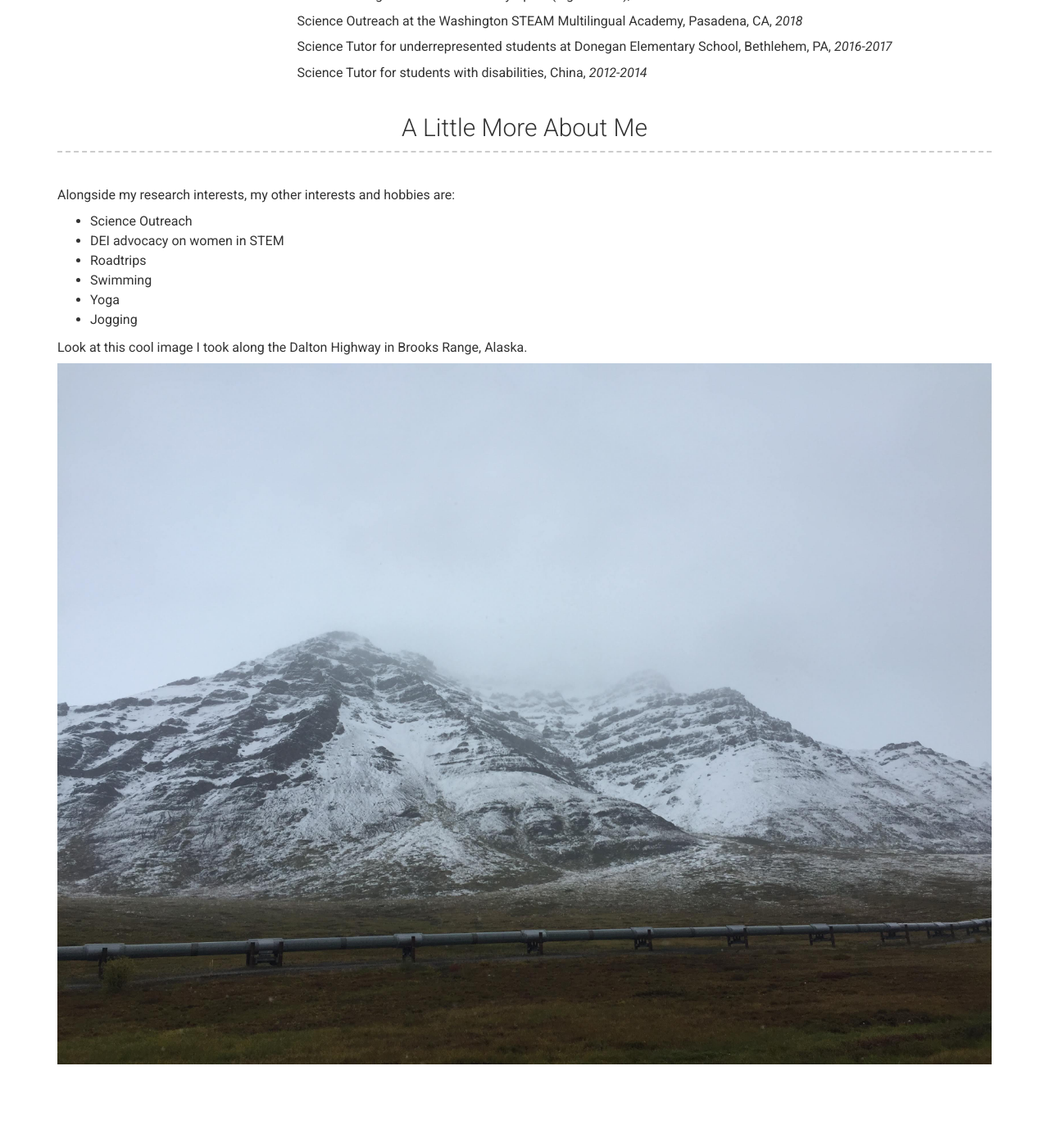
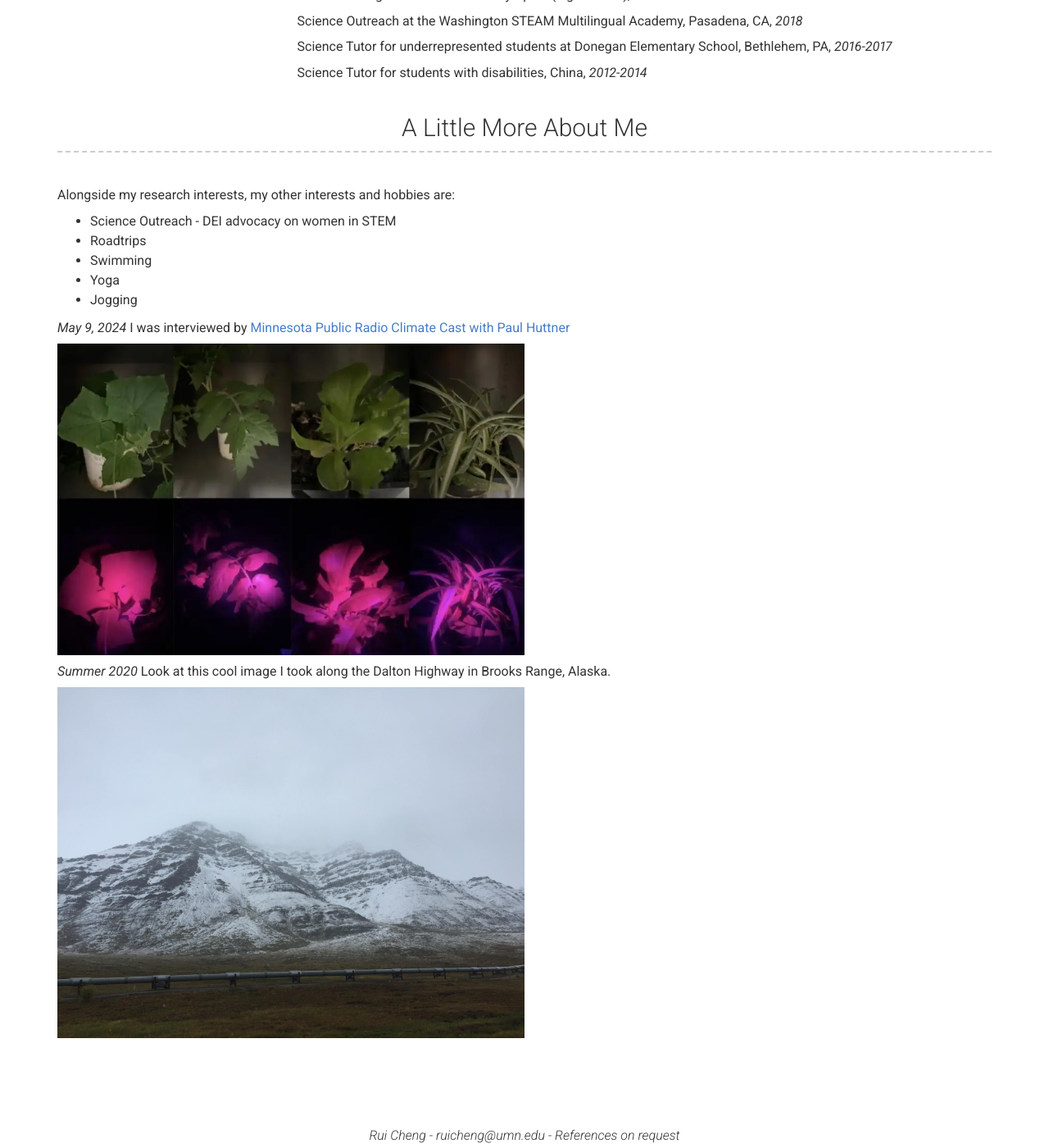
Before and after one commit to ruillercoaster/ruillercoaster.github.io, a Jekyll site: the page built from index.md, in a window 1280 px wide and 1400 px high, scrolled down 4731 px. Shown: the whole window at 82% size. Built offline with Jekyll 4.4.1, drawn with Linux system fonts in a browser that asks for light colours; nearby versions of some CDN libraries; a script that is not in the unit is left out.

Commit message:
add media

```diff
--- a/_config.yml
+++ b/_config.yml
@@ -466,16 +466,19 @@ content:
     layout: text
     content: | # this will include new lines to allow paragraphs
       Alongside my research interests, my other interests and hobbies are:
-      - Science Outreach
-      - DEI advocacy on women in STEM
+      - Science Outreach - DEI advocacy on women in STEM
       - Roadtrips
       - Swimming
       - Yoga
       - Jogging
 
-      Look at this cool image I took along the Dalton Highway in Brooks  Range, Alaska.
+      <em> May 9, 2024 </em>  I was interviewed by [Minnesota Public Radio Climate Cast with Paul Huttner](https://www.mprnews.org/episode/2024/05/09/a-u-of-m-scientist-is-using-leaf-glow-to-better-track-climate-change)
 
-      ![Alaska](./images/alaska.JPG "Dalton Highway")
+      [![Leaf Glow](./images/SIFdemo.webp 'Leaf glow'){: width="50%"}](https://www.mprnews.org/episode/2024/05/09/a-u-of-m-scientist-is-using-leaf-glow-to-better-track-climate-change)
+
+      <em> Summer 2020 </em> Look at this cool image I took along the Dalton Highway in Brooks  Range, Alaska.
+
+      ![Alaska](./images/alaska.JPG "Dalton Highway"){: width="50%"}
 
 # Footer
 footer_show_references: true
```
Also changed, not shown: images/SIFdemo.webp (added), 2 other files.
